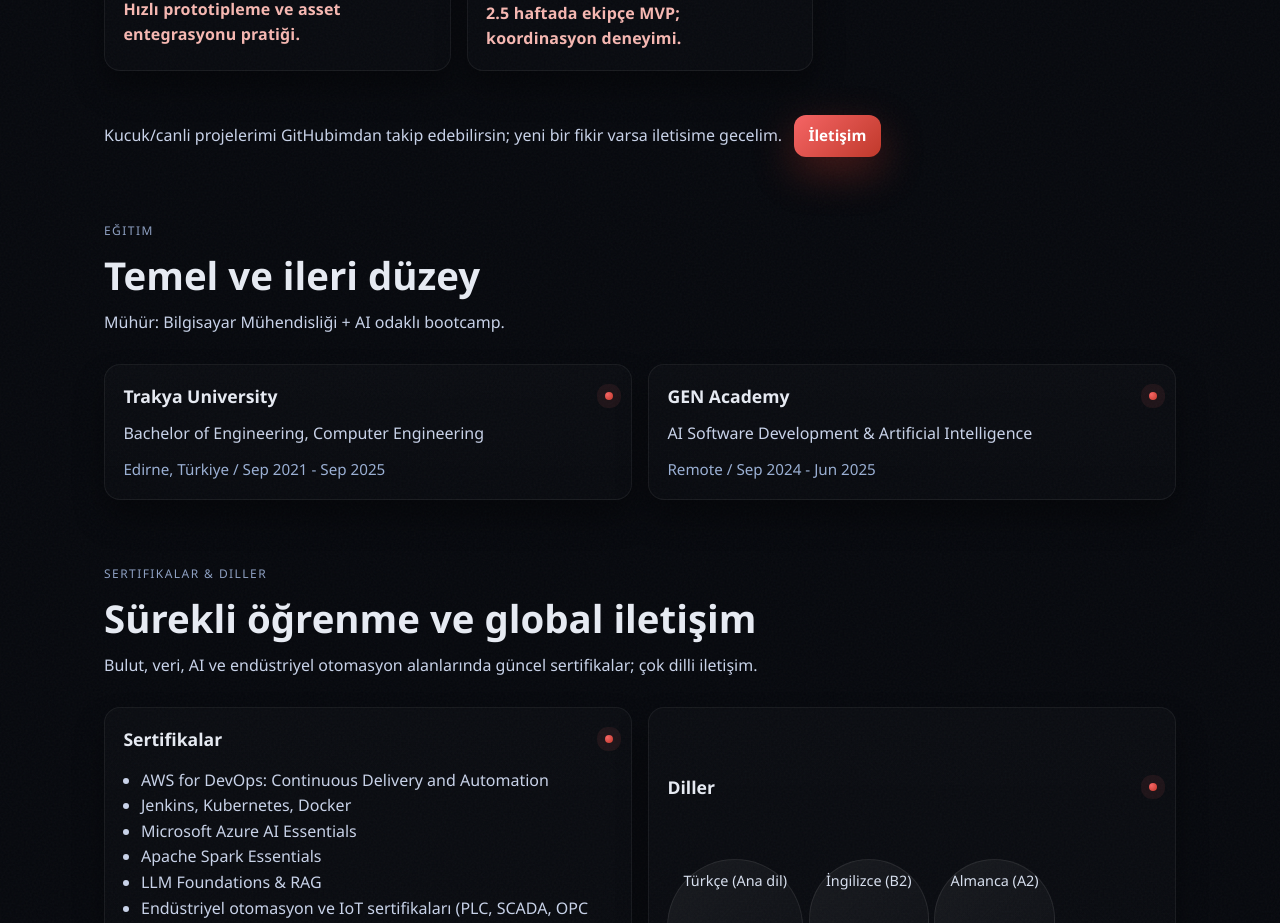
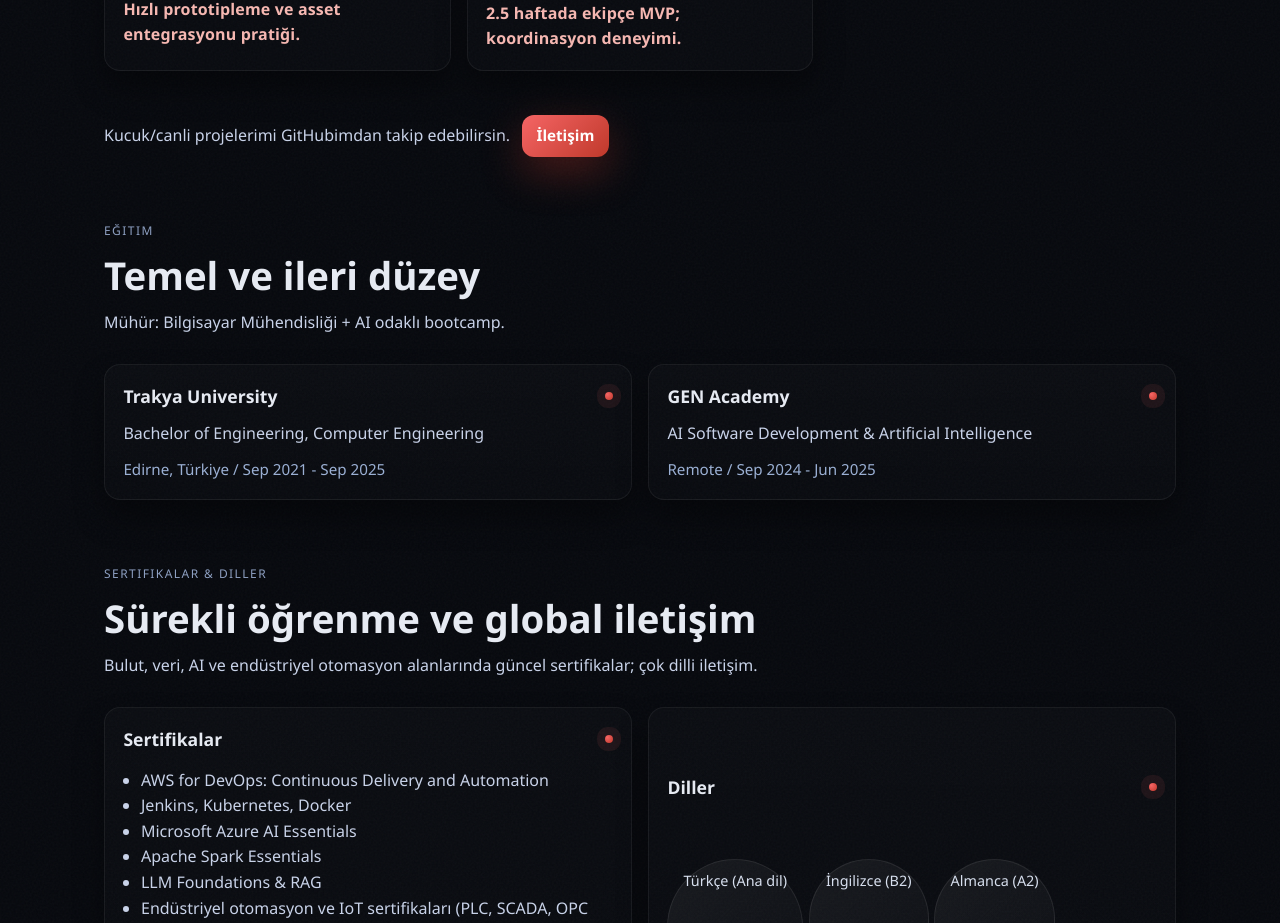
Before and after one commit to JegBaha/BahaBuyukatesPortfolio, a React (Vite) app: page / in a window 1280 px wide. Shown: the part 6720-7643 px from the top of the page. Built offline with nearby package versions, Linux system fonts and the light colour scheme.

Commit message:
Remove extra text from projectsNote fields

```diff
--- a/src/App.tsx
+++ b/src/App.tsx
@@ -133,7 +133,7 @@ const content: Record<
       ],
       labels: ['Data', 'Endüstriyel', 'Yazılım & IT', 'BI'],
     },
-    projectsNote: 'Kucuk/canli projelerimi GitHubimdan takip edebilirsin; yeni bir fikir varsa iletisime gecelim.',
+    projectsNote: 'Kucuk/canli projelerimi GitHubimdan takip edebilirsin.',
     projectsNoteCta: 'İletişim',
     sections: {
       experience: {
@@ -467,7 +467,7 @@ const content: Record<
       ],
       labels: ['Data', 'Industrie 4.0', 'Software&IT', 'BI'],
     },
-    projectsNote: 'Laufende kleine/Lern-Projekte findest du live auf meinem GitHub; bei einer Idee lass uns sprechen.',
+    projectsNote: 'Laufende kleine/Lern-Projekte findest du live auf meinem GitHub.',
     projectsNoteCta: 'Kontakt aufnehmen',
     sections: {
       experience: {
@@ -794,7 +794,7 @@ const content: Record<
       ],
       labels: ['Data', 'Industrial 4.0', 'Software&IT', 'BI'],
     },
-    projectsNote: 'You can follow my smaller/learning projects live on my GitHub; lets talk if you have an idea.',
+    projectsNote: 'You can follow my smaller/learning projects live on my GitHub.',
     projectsNoteCta: 'Contact me',
     sections: {
       experience: {
```
